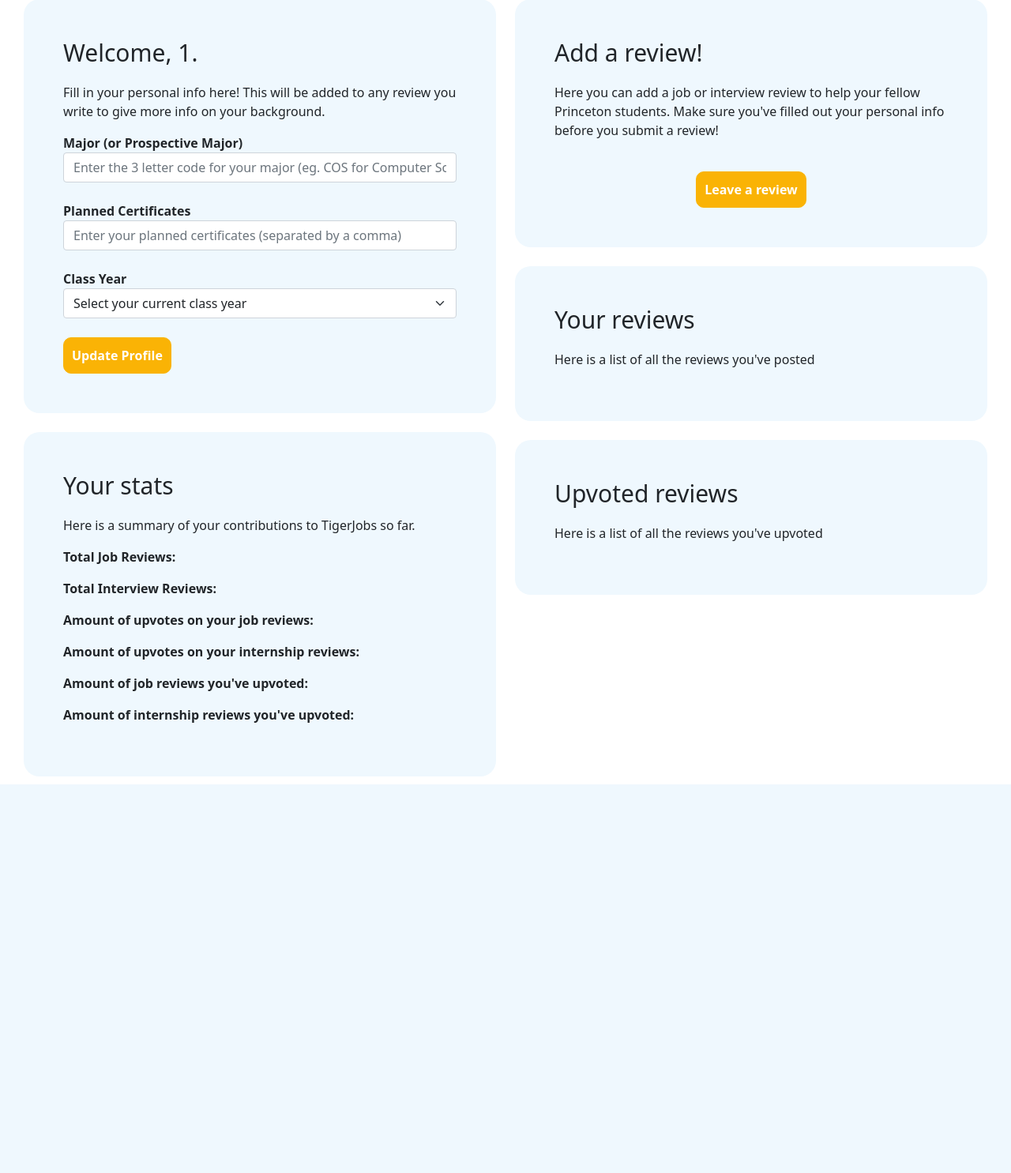
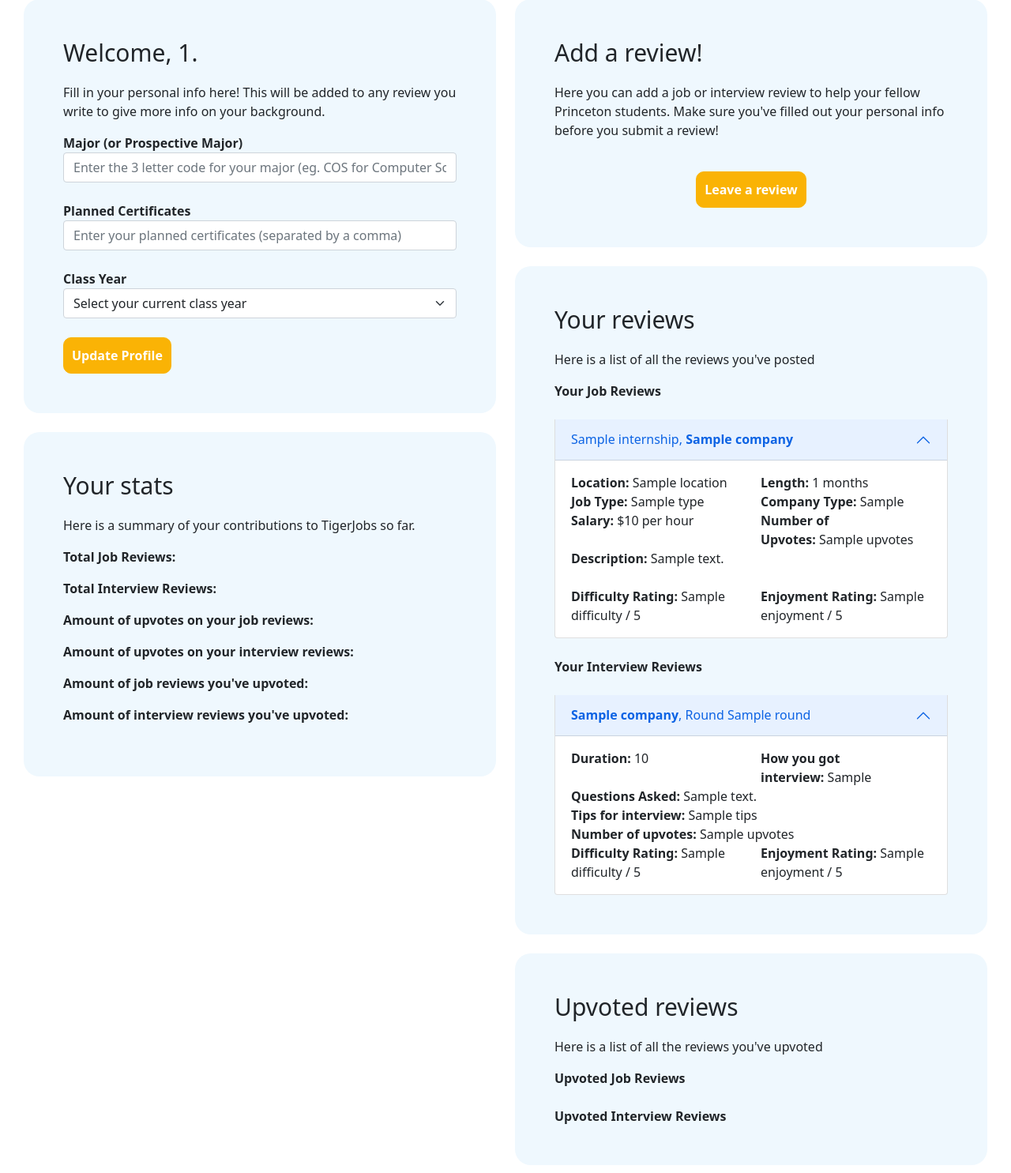
Before and after one commit to ambrim/TigerJobs, a Flask app: template templates/profile.html in a window 1280 px wide. Shown: the part 95-1580 px from the top of the page at 79% size. Before the commit the page ends 1088 px from the top, so only its background shows below. Run offline with Flask 2, Linux system fonts and the light colour scheme; the template is opened without the code that fills it: most values are stand-ins (such as "Sample title", 1, 10 or a date in 2020); some libraries are stand-ins or nearby versions.

Commit message:
Added AJAX and flask routes for profile page

```diff
--- a/app.py
+++ b/app.py
@@ -2,6 +2,7 @@ import flask
 import os
 import database
 import models
+import json
 
 #----------------------------------------------------------------------
 
@@ -63,6 +64,37 @@ def companies():
 @app.route('/profile', methods=['GET'])
 def profile():
     netid = auth.authenticate()
-    html = flask.render_template('templates/profile.html', netid=netid)
+    user = database.get_user(netid)
+    interviews, internships = database.get_reviews_by_user(netid)
+    html = flask.render_template('templates/profile.html',
+                netid=netid,
+                user=user,
+                interviews=interviews,
+                internships=internships
+            )
     response = flask.make_response(html)
     return response
+
+# Update profile route
+@app.route('/profile/update', methods=['POST'])
+def profile_update():
+    netid = auth.authenticate()
+    # Get form data
+    data = json.loads(flask.request.form.to_dict()['event_data'])
+    # Get old user data
+    old_user = database.get_user(netid)
+    user = models.Users(
+        netid=netid,
+        major=data['major'],
+        certificates = data['certificates'],
+        grade = data['grade'],
+        interview_upvotes = old_user.interview_upvotes,
+        internship_upvotes = old_user.internship_upvotes
+    )
+    database.update_user(user)
+    html = flask.render_template('templates/profileform.html',
+                netid=netid,
+                user=user
+            )
+    response = flask.make_response(html)
+    return response
--- a/templates/companies.html
+++ b/templates/companies.html
@@ -7,7 +7,7 @@
     <link href='https://cdn.jsdelivr.net/npm/bootstrap@5.1.3/dist/css/bootstrap.min.css' rel='stylesheet'>
     <link href='https://cdn.jsdelivr.net/npm/bootstrap-icons@1.8.1/font/bootstrap-icons.css' rel='stylesheet'>
     <!------------------------JS/CSS/JQuery/Bootstrap src ------------>
-    <script type='text/javascript' src="{{ url_for('static',filename='jquery-3.6.1.min.js') }}"></script>
+    <script src="https://ajax.googleapis.com/ajax/libs/jquery/3.6.1/jquery.min.js"></script>
     <script src="https://cdn.jsdelivr.net/npm/bootstrap@5.0.2/dist/js/bootstrap.bundle.min.js"
         integrity="sha384-MrcW6ZMFYlzcLA8Nl+NtUVF0sA7MsXsP1UyJoMp4YLEuNSfAP+JcXn/tWtIaxVXM"
         crossorigin="anonymous"></script>
--- a/templates/interviews.html
+++ b/templates/interviews.html
@@ -7,7 +7,7 @@
     <link href='https://cdn.jsdelivr.net/npm/bootstrap@5.1.3/dist/css/bootstrap.min.css' rel='stylesheet'>
     <link href='https://cdn.jsdelivr.net/npm/bootstrap-icons@1.8.1/font/bootstrap-icons.css' rel='stylesheet'>
     <!------------------------JS/CSS/JQuery/Bootstrap src ------------>
-    <script type='text/javascript' src="{{ url_for('static',filename='jquery-3.6.1.min.js') }}"></script>
+    <script src="https://ajax.googleapis.com/ajax/libs/jquery/3.6.1/jquery.min.js"></script>
     <script src="https://cdn.jsdelivr.net/npm/bootstrap@5.0.2/dist/js/bootstrap.bundle.min.js"
         integrity="sha384-MrcW6ZMFYlzcLA8Nl+NtUVF0sA7MsXsP1UyJoMp4YLEuNSfAP+JcXn/tWtIaxVXM"
         crossorigin="anonymous"></script>
--- a/templates/jobs.html
+++ b/templates/jobs.html
@@ -7,7 +7,7 @@
     <link href='https://cdn.jsdelivr.net/npm/bootstrap@5.1.3/dist/css/bootstrap.min.css' rel='stylesheet'>
     <link href='https://cdn.jsdelivr.net/npm/bootstrap-icons@1.8.1/font/bootstrap-icons.css' rel='stylesheet'>
     <!------------------------JS/CSS/JQuery/Bootstrap src ------------>
-    <script type='text/javascript' src="{{ url_for('static',filename='jquery-3.6.1.min.js') }}"></script>
+    <script src="https://ajax.googleapis.com/ajax/libs/jquery/3.6.1/jquery.min.js"></script>
     <script src="https://cdn.jsdelivr.net/npm/bootstrap@5.0.2/dist/js/bootstrap.bundle.min.js"
         integrity="sha384-MrcW6ZMFYlzcLA8Nl+NtUVF0sA7MsXsP1UyJoMp4YLEuNSfAP+JcXn/tWtIaxVXM"
         crossorigin="anonymous"></script>
--- a/templates/landing.html
+++ b/templates/landing.html
@@ -7,7 +7,7 @@
     <link href='https://cdn.jsdelivr.net/npm/bootstrap@5.1.3/dist/css/bootstrap.min.css' rel='stylesheet'>
     <link href='https://cdn.jsdelivr.net/npm/bootstrap-icons@1.8.1/font/bootstrap-icons.css' rel='stylesheet'>
     <!------------------------JS/CSS/JQuery/Bootstrap src ------------>
-    <script type='text/javascript' src="{{ url_for('static',filename='jquery-3.6.1.min.js') }}"></script>
+    <script src="https://ajax.googleapis.com/ajax/libs/jquery/3.6.1/jquery.min.js"></script>
     <script src="https://cdn.jsdelivr.net/npm/bootstrap@5.0.2/dist/js/bootstrap.bundle.min.js"
         integrity="sha384-MrcW6ZMFYlzcLA8Nl+NtUVF0sA7MsXsP1UyJoMp4YLEuNSfAP+JcXn/tWtIaxVXM"
         crossorigin="anonymous"></script>
--- a/templates/profile.html
+++ b/templates/profile.html
@@ -7,7 +7,7 @@
     <link href='https://cdn.jsdelivr.net/npm/bootstrap@5.1.3/dist/css/bootstrap.min.css' rel='stylesheet'>
     <link href='https://cdn.jsdelivr.net/npm/bootstrap-icons@1.8.1/font/bootstrap-icons.css' rel='stylesheet'>
     <!------------------------JS/CSS/JQuery/Bootstrap src ------------>
-    <script type='text/javascript' src="{{ url_for('static',filename='jquery-3.6.1.min.js') }}"></script>
+    <script src="https://ajax.googleapis.com/ajax/libs/jquery/3.6.1/jquery.min.js"></script>
     <script src="https://cdn.jsdelivr.net/npm/bootstrap@5.0.2/dist/js/bootstrap.bundle.min.js"
         integrity="sha384-MrcW6ZMFYlzcLA8Nl+NtUVF0sA7MsXsP1UyJoMp4YLEuNSfAP+JcXn/tWtIaxVXM"
         crossorigin="anonymous"></script>
@@ -71,9 +42,9 @@
                     <p><b>Total Job Reviews:</b></p>
                     <p><b>Total Interview Reviews:</b></p>
                     <p><b>Amount of upvotes on your job reviews:</b></p>
-                    <p><b>Amount of upvotes on your internship reviews:</b></p>
+                    <p><b>Amount of upvotes on your interview reviews:</b></p>
                     <p><b>Amount of job reviews you've upvoted:</b></p>
-                    <p><b>Amount of internship reviews you've upvoted:</b></p>
+                    <p><b>Amount of interview reviews you've upvoted:</b></p>
                 </div>
             </div>
             <div class="col-sm profile-col">
@@ -103,10 +75,48 @@
                     <p>
                         Here is a list of all the reviews you've upvoted
                     </p>
+                    {% include 'templates/profileupvoted.html' %}
                 </div>
             </div>
         </div>
     </div>
+    <script>
+        let request = null;
+        function updateProfile() {
+            // Get data from form
+            var profile_major = $('#profile-major').val();
+            var profile_certificates = $('#profile-certificates').val();
+            var profile_year = $('#profile-year').val();
+            var json_event = {
+                "major": profile_major,
+                "certificates": profile_certificates,
+                "grade": profile_year
+            };
+            if (request != null)
+                request.abort();
+            request = $.post("/profile/update", {
+                dataType: 'json',
+                contentType: 'application/json',
+                event_data: JSON.stringify(json_event)
+            }).done(function (data) {
+                $('#profile-form').html(data);
+
+            }).fail(function (jqXHR, textStatus, errorThrown) {
+                alert("Request failed");
+            });
+        }
+
+        function setup() {
+            $('#job-reviews').collapse({
+                toggle: false
+            })
+            $('#interview-reviews').collapse({
+                toggle: false
+            })
+        }
+
+        $('document').ready(setup);
+    </script>
 </body>
 
 </html>
--- /dev/null
+++ b/templates/profileform.html
@@ -0,0 +1,34 @@
+<div id="profile-form">
+<form>
+    <div class="form-group">
+        <label for="profile-major"><b>Major (or Prospective Major)</b></label>
+        <input type="text" class="form-control" id="profile-major" aria-describedby="majorHelp"
+            placeholder="Enter the 3 letter code for your major (eg. COS for Computer Science)" maxlength="3"
+            value='{{user.major}}'>
+    </div>
+    <br>
+    <div class="form-group">
+        <label for="profile-certificates"><b>Planned Certificates</b></label>
+        <input type="text" class="form-control" id="profile-certificates" aria-describedby="certificateHelp"
+            placeholder="Enter your planned certificates (separated by a comma)"
+            value='{{user.certificates}}'>
+    </div>
+    <br>
+    <div class="form-group">
+        <label for="profile-year"><b>Class Year</b></label>
+        <select class="form-select" id="profile-year">
+            <option value="na"{% if user.grade == "na" %}selected="selected"{% endif %}>Select your current class year</option>
+            <option value="fr"{% if user.grade == "fr" %}selected="selected"{% endif %}>Freshman (4 years till graduation)</option>
+            <option value="so"{% if user.grade == "so" %}selected="selected"{% endif %}>Sophomore (3 years till graduation)</option>
+            <option value="jr"{% if user.grade == "jr" %}selected="selected"{% endif %}>Junior (2 years till graduation)</option>
+            <option value="sr"{% if user.grade == "sr" %}selected="selected"{% endif %}>Senior (1 year till graduation)</option>
+            <option value="grad"{% if user.grade == "grad" %}selected="selected"{% endif %}>Graduate Student</option>
+            <option value="other"{% if user.grade == "other" %}selected="selected"{% endif %}>Other</option>
+        </select>
+    </div>
+    <br>
+    <div>
+        <button type="button" class="profile-btn" onclick="updateProfile()"><b>Update Profile</b></button>
+    </div>
+</form>
+</div>
--- /dev/null
+++ b/templates/profilereviews.html
@@ -0,0 +1,103 @@
+<div id="profile-reviews">
+    <div class="accordion" id="job-reviews">
+        <div><b>Your Job Reviews</b></div>
+        <br>
+        {% for i in internships %}
+            <div class="accordion-item">
+                <h2 class="accordion-header" id="headingOne">
+                    <button class="accordion-button" type="button" data-bs-toggle="collapse" data-bs-target="#collapseOne"
+                        aria-expanded="false" aria-controls="collapseOne">
+                        {{i.title}},&nbsp;<b>{{i.company}}</b>
+                    </button>
+                </h2>
+                <div id="collapseOne" class="accordion-collapse collapse show" aria-labelledby="headingOne"
+                    data-bs-parent="#job-reviews">
+                    <div class="accordion-body">
+                        <div class="row">
+                            <div class="col-sm">
+                                <div><b>Location:&nbsp;</b>{{i.location}}</div>
+                            </div>
+                            <div class="col-sm">
+                                <div><b>Length:&nbsp;</b>{{i.length}} months</div>
+                            </div>
+                        </div>
+                        <div class="row">
+                            <div class="col-sm">
+                                <div><b>Job Type:&nbsp;</b>{{i.type}}</div>
+                            </div>
+                            <div class="col-sm">
+                                <div><b>Company Type:&nbsp;</b>{{i.company_type}}</div>
+                            </div>
+                        </div>
+                        <div class="row">
+                            <div class="col-sm">
+                                <div><b>Salary:&nbsp;</b>${{i.salary}} per hour</div>
+                            </div>
+                            <div class="col-sm">
+                                <div><b>Number of Upvotes:&nbsp;</b>{{i.upvotes}}</div>
+                            </div>
+                        </div>
+                        <div>
+                            <div><b>Description:&nbsp;</b>{{i.description}}</div>
+                        </div>
+                        <br>
+                        <div class="row">
+                            <div class="col-sm">
+                                <div><b>Difficulty Rating:&nbsp;</b>{{i.difficulty}} / 5</div>
+                            </div>
+                            <div class="col-sm">
+                                <div><b>Enjoyment Rating:&nbsp;</b>{{i.enjoyment}} / 5</div>
+                            </div>
+                        </div>
+                    </div>
+                </div>
+            </div>
+        {% endfor %}
+    </div>
+    <br>
+    <div class="accordion" id="interview-reviews">
+        <div><b>Your Interview Reviews</b></div>
+        <br>
+        {% for i in interviews %}
+        <div class="accordion-item">
+            <h2 class="accordion-header" id="headingOne">
+                <button class="accordion-button" type="button" data-bs-toggle="collapse" data-bs-target="#collapseTwo"
+                    aria-expanded="false" aria-controls="collapseTwo">
+                    {% if i.final %}<b>{{i.company}}</b>, Round {{i.round}} (Final){% endif %}
+                    {% if not i.final %}<b>{{i.company}}</b>, Round {{i.round}}{% endif %}
+                </button>
+            </h2>
+            <div id="collapseTwo" class="accordion-collapse collapse show" aria-labelledby="headingOne"
+                data-bs-parent="#interview-reviews">
+                <div class="accordion-body">
+                    <div class="row">
+                        <div class="col-sm">
+                            <div><b>Duration:&nbsp;</b>{{i.duration}}</div>
+                        </div>
+                        <div class="col-sm">
+                            <div><b>How you got interview:&nbsp;</b>{{i.how_interview}}</div>
+                        </div>
+                    </div>
+                    <div>
+                        <div><b>Questions Asked:&nbsp;</b>{{i.question_description}}</div>
+                    </div>
+                    <div>
+                        <div><b>Tips for interview:&nbsp;</b>{{i.tips}}</div>
+                    </div>
+                    <div>
+                        <div><b>Number of upvotes:&nbsp;</b>{{i.upvotes}}</div>
+                    </div>
+                    <div class="row">
+                        <div class="col-sm">
+                            <div><b>Difficulty Rating:&nbsp;</b>{{i.difficulty}} / 5</div>
+                        </div>
+                        <div class="col-sm">
+                            <div><b>Enjoyment Rating:&nbsp;</b>{{i.enjoyment}} / 5</div>
+                        </div>
+                    </div>
+                </div>
+            </div>
+        </div>
+        {% endfor %}
+    </div>
+</div>
--- /dev/null
+++ b/templates/profileupvoted.html
@@ -0,0 +1,11 @@
+<div id="upvoted-reviews">
+    <div><b>Upvoted Job Reviews</b></div>
+    {% for i in user.internship_upvotes %}
+        <div>{{i}}</div>
+    {% endfor %}
+    <br>
+    <div><b>Upvoted Interview Reviews</b></div>
+    {% for i in user.interview_upvotes %}
+        <div>{{i}}</div>
+    {% endfor %}
+</div>
```
Also changed, not shown: other parts of templates/profile.html (+2 -30 lines), database.py (+29 -1 lines).
